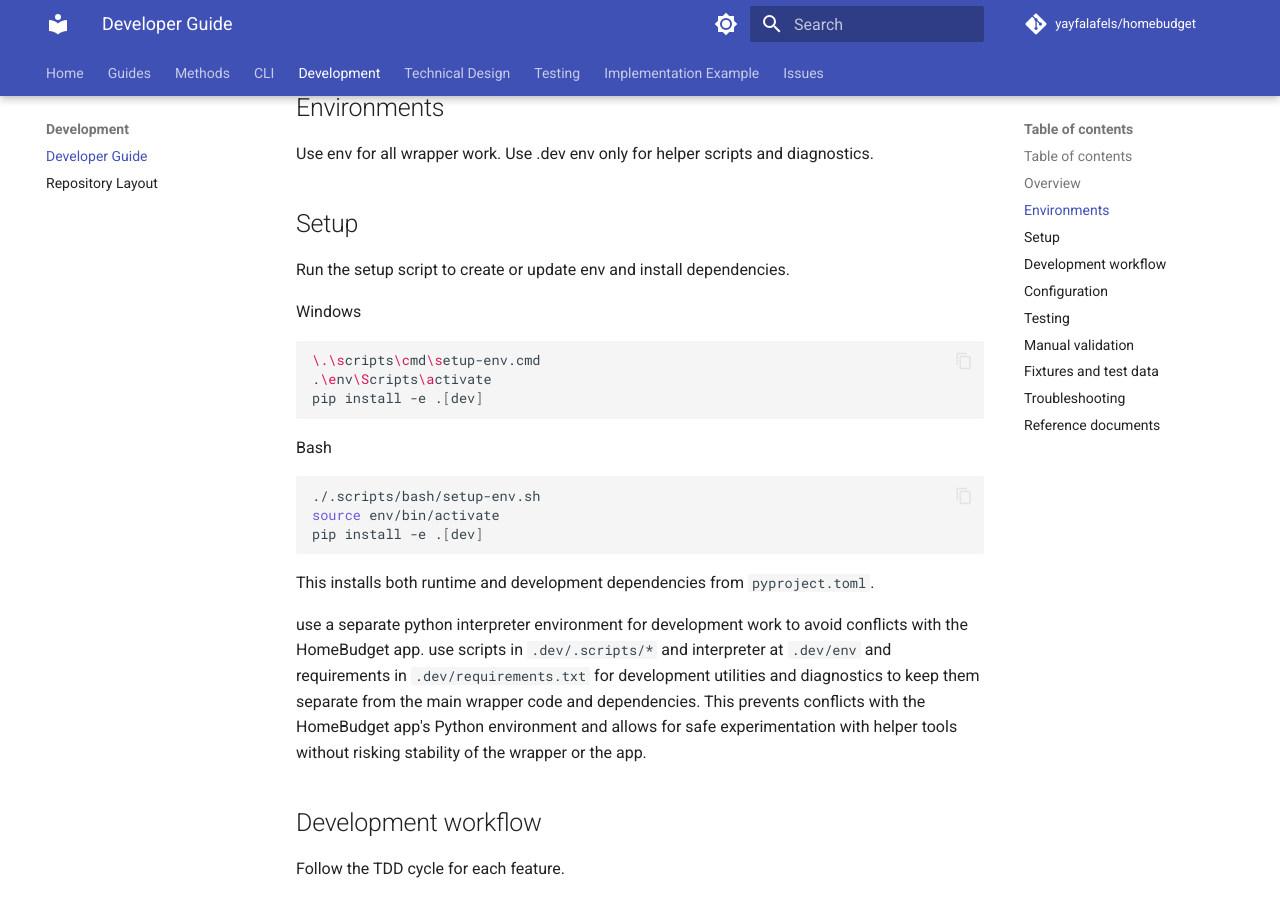
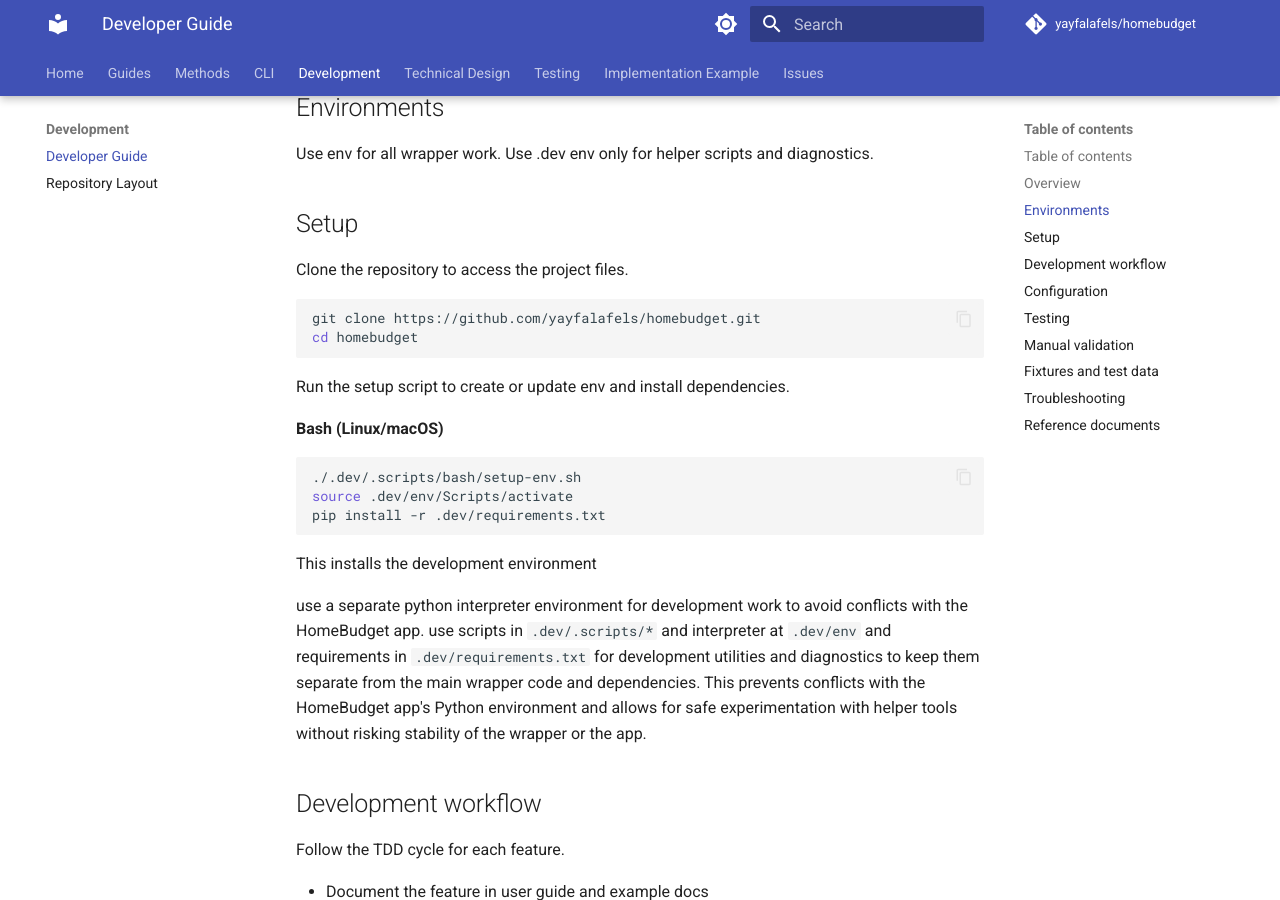
Before and after one commit to yayfalafels/homebudget, an MkDocs documentation site: the page built from docs/developer-guide.md, in a window 1280 px wide and 900 px high, scrolled down 739 px. Built offline with MkDocs 1.6.1 and Material for MkDocs 9.7.7, drawn with Linux system fonts in a browser that asks for light colours; comment, search, counter and statistics services are not loaded.

````diff
--- a/docs/developer-guide.md
+++ b/docs/developer-guide.md
@@ -23,25 +23,24 @@ Use env for all wrapper work. Use .dev env only for helper scripts and diagnosti
 
 ## Setup
 
+Clone the repository to access the project files.
+
+```bash
+git clone https://github.com/yayfalafels/homebudget.git
+cd homebudget
+```
+
 Run the setup script to create or update env and install dependencies.
 
-Windows
+**Bash (Linux/macOS)**
 
 ```bash
-\.\scripts\cmd\setup-env.cmd
-.\env\Scripts\activate
-pip install -e .[dev]
+./.dev/.scripts/bash/setup-env.sh
+source .dev/env/Scripts/activate
+pip install -r .dev/requirements.txt
 ```
 
-Bash
-
-```bash
-./.scripts/bash/setup-env.sh
-source env/bin/activate
-pip install -e .[dev]
-```
-
-This installs both runtime and development dependencies from `pyproject.toml`.
+This installs the development environment
 
 use a separate python interpreter environment for development work to avoid conflicts with the HomeBudget app.
 use scripts in `.dev/.scripts/*` and interpreter at `.dev/env` and requirements in `.dev/requirements.txt` for development utilities and diagnostics to keep them separate from the main wrapper code and dependencies. This prevents conflicts with the HomeBudget app's Python environment and allows for safe experimentation with helper tools without risking stability of the wrapper or the app.
````
Also changed, not shown: docs/test-guide.md (+2 -1 lines), docs/user-guide.md (+12 -15 lines), 2 other files.
